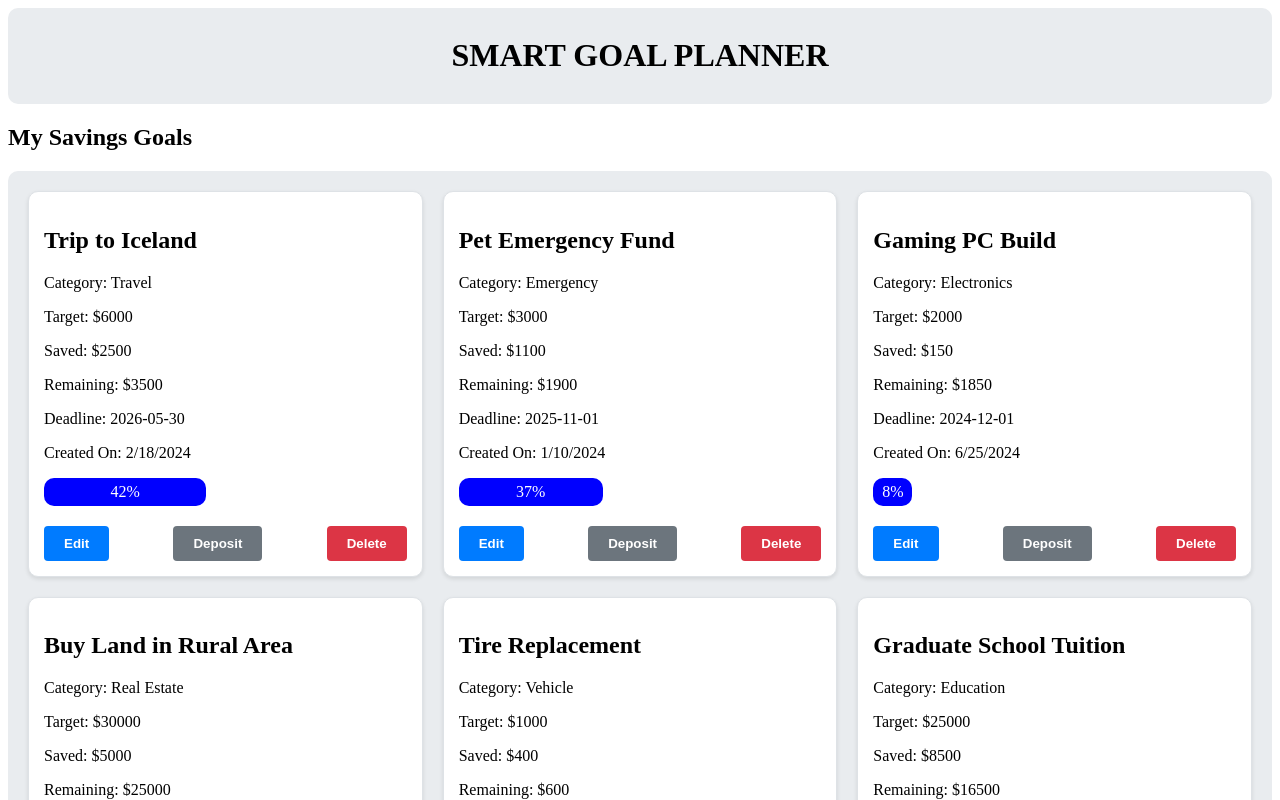
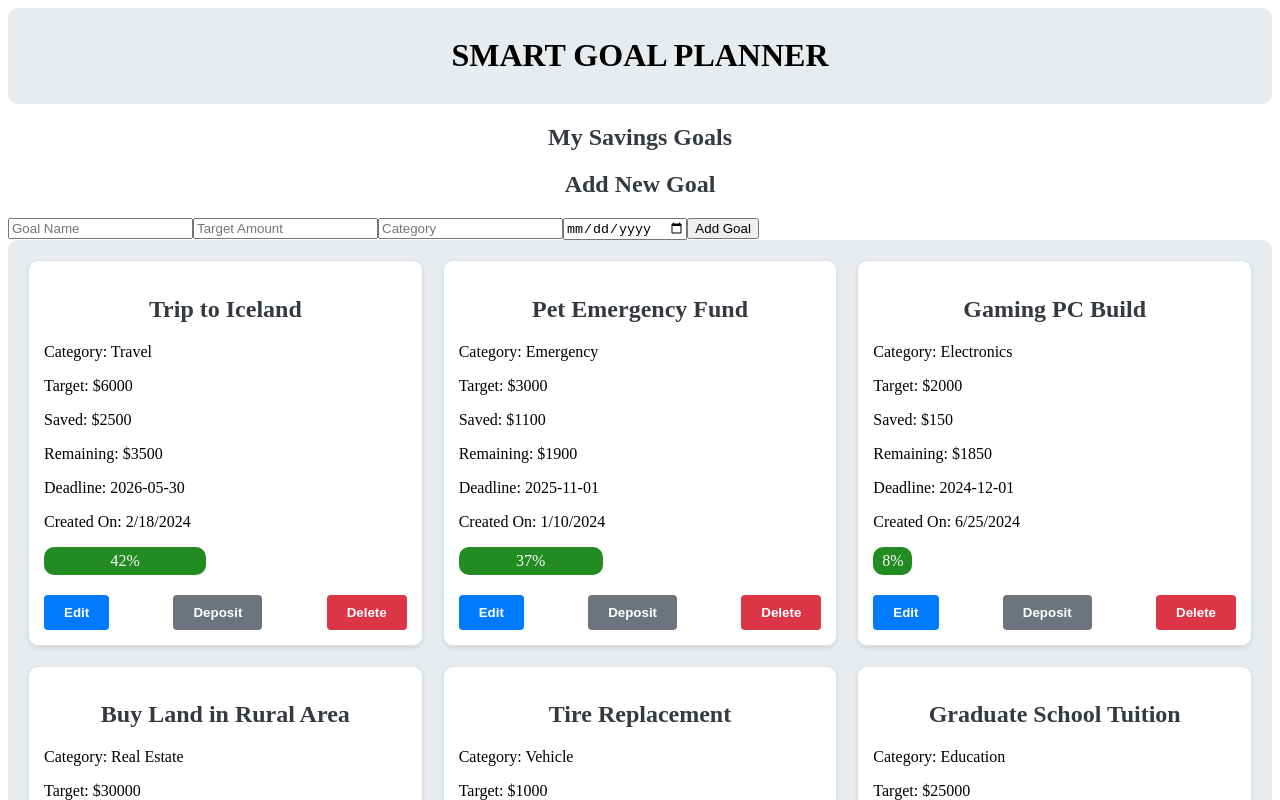
Before and after one commit to CynthiaMugo/Smart-goal-planner, a React (Vite) app: page / in a window 1280 px wide. Shown: the top 800 px of the page. Built offline with nearby package versions, Linux system fonts and the light colour scheme; data requests are answered from the project's data file.

Commit message:
Add GoalForm component and integrate it into GoalList

```diff
--- a/src/Components/GoalCard.jsx
+++ b/src/Components/GoalCard.jsx
@@ -14,7 +14,7 @@ function GoalCard({ goal}) {
             <p>Created On: {formattedCreatedAt}</p>
             <div className="progress-bar">
                 <div className="progress" style={{ width: `${percentage}%`,
-                                    backgroundColor: percentage === "100" ? "green" : "blue",
+                                    backgroundColor: percentage === "100" ? "green" : "forestgreen",
                                     padding: "5px",
                                     color: "white",
                                     borderRadius: "10px",
--- /dev/null
+++ b/src/Components/GoalForm.jsx
@@ -0,0 +1,73 @@
+import React, { useState } from "react";
+
+function GoalForm({ onAddGoal }) {
+    const [name, setName] = useState("");
+    const [targetAmount, setTargetAmount] = useState("");
+    const [category, setCategory] = useState("");
+    const [deadline, setDeadline] = useState("");
+
+    function handleSubmit(event) {
+        event.preventDefault();
+
+        const newGoal = {name,
+                targetAmount: parseFloat(targetAmount),
+                savedAmount: 0,
+                category,
+                deadline,
+                createdAt: new Date().toISOString().split("T")[0],
+                };
+
+    fetch("http://localhost:3000/goals", {
+      method: "POST",
+      headers: { "Content-Type": "application/json" },
+      body: JSON.stringify(newGoal),
+    })
+      .then((r) => r.json())
+      .then((data) => {
+        onAddGoal(data);
+        // reset form
+        setName("");
+        setTargetAmount("");
+        setCategory("");
+        setDeadline("");
+      });
+    }
+    return (
+        <div className="goal-form-container">
+            <form onSubmit={handleSubmit} className="goal-form">
+                <h2>Add New Goal</h2>
+        <div className="goal-form-fields">
+            <input
+                type="text"
+                placeholder="Goal Name"
+                value={name}
+                onChange={(e) => setName(e.target.value)}
+                required
+            />
+            <input
+                type="number"
+                placeholder="Target Amount"
+                value={targetAmount}
+                onChange={(e) => setTargetAmount(e.target.value)}
+                required
+            />
+            <input
+                type="text"
+                placeholder="Category"
+                value={category}
+                onChange={(e) => setCategory(e.target.value)}
+                required
+            />
+            <input
+                type="date"
+                value={deadline}
+                onChange={(e) => setDeadline(e.target.value)}
+                required
+            />
+            <button type="submit">Add Goal</button>
+        </div>
+        </form>
+        </div>
+    );
+}
+export default GoalForm;
--- a/src/Components/GoalList.jsx
+++ b/src/Components/GoalList.jsx
@@ -1,5 +1,7 @@
 import React, { useState, useEffect, use} from "react";
 import GoalCard from './GoalCard.jsx';
+import GoalForm from './GoalForm.jsx';
+
 
 function GoalList() {
     const [goals, setGoals] = useState([]);
@@ -16,6 +18,7 @@ function GoalList() {
     return (
         <div className="goal-list-container">
             <h2>My Savings Goals</h2>
+            <GoalForm onAddGoal={(newGoal) => setGoals([...goals, newGoal])} />
             <div className="goal-list">
                 {goals.map((goal) => (
                     <GoalCard key={goal.id} goal={goal} />
--- a/src/Components/css.css
+++ b/src/Components/css.css
@@ -13,7 +13,10 @@
     gap: 20px;
     border-radius: 10px;
 }
-
+.goal-list-container h2 {
+    text-align: center;
+    color: #343a40;
+}
 .goal-card {
     background-color: #ffffff;
     border: 1px solid #dee2e6;
```
